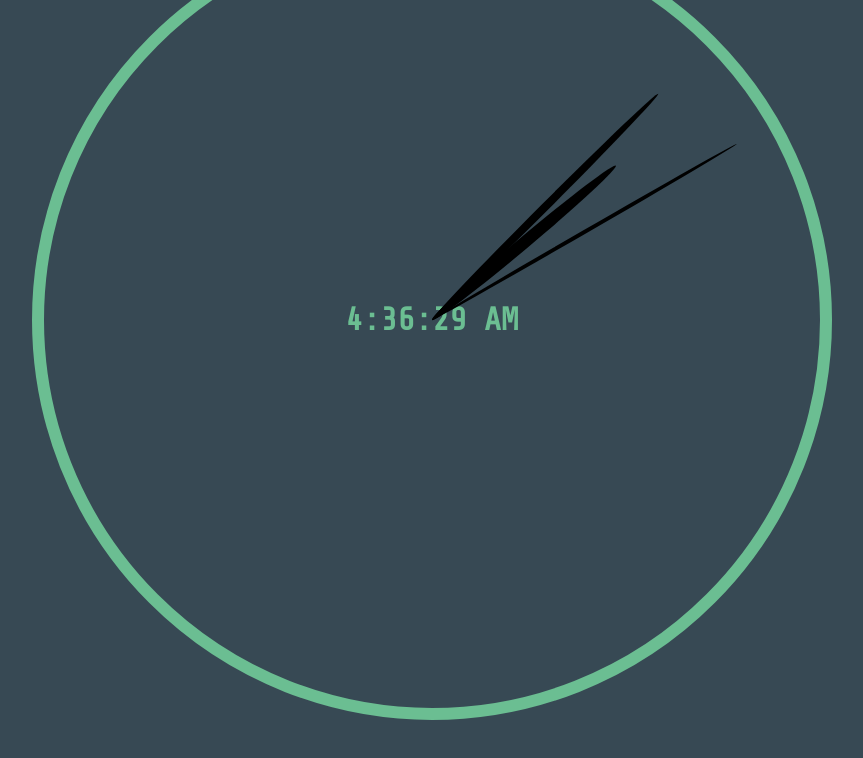
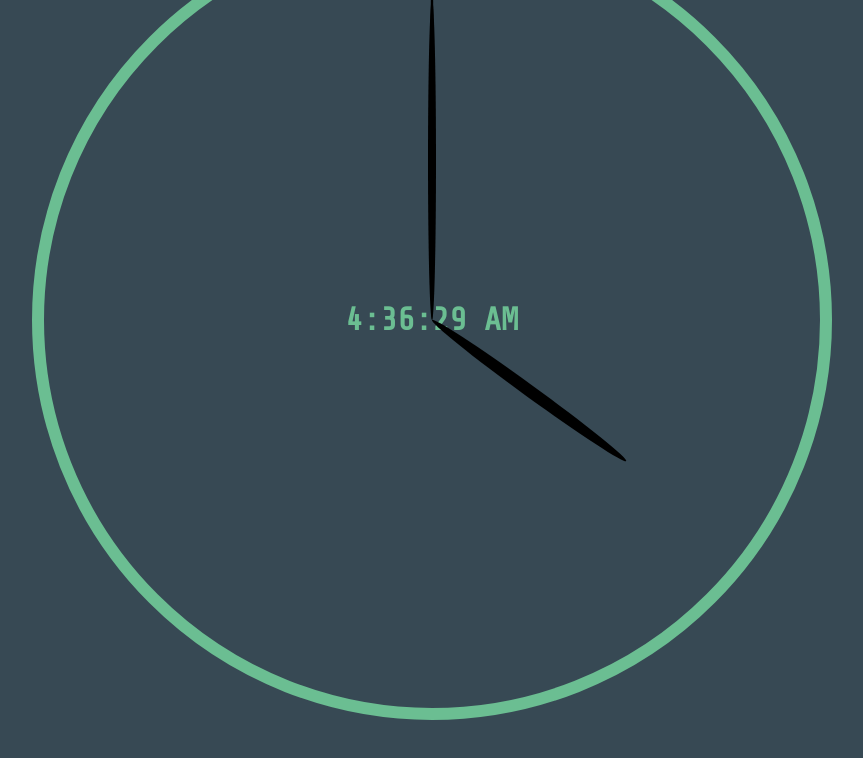
Before and after one commit to ChungGold/clock, a React (Create React App) app: page / in a window 1280 px wide. Shown: the top 758 px of the page, without its empty margins (208-1071 px from the left). Built offline with nearby package versions, Linux system fonts and the light colour scheme.

Commit message:
affixed algorithm to styling

```diff
--- a/src/clock.jsx
+++ b/src/clock.jsx
@@ -2,44 +2,48 @@ import React, {useState} from "react";
 import Timer from "./timer";
 
 function Clock() {
-//     setInterval(() => {
-//         let time = new Date().toLocaleTimeString().replace(/\D/g,'').split('');
+    // setInterval(() => {
+    //     let time = new Date().toLocaleTimeString().replace(/\D/g,'').split('');
 
-//         switch (time.length) {
-//             case 5:
-//                 setDeg({
-//                     hour: 'transform: translateZ('+(time[0])*30+(time[1]+time[2])*0.5+'deg)',
-//                     minute: 'transform: translateZ('+(time[1]+time[2])*6+'deg)',
-//                     second: 'transform: translateZ('+(time[3]+time[4])*6+'deg)'
-//                 });
-//                 break;
-//             case 6:
-//                 setDeg({
-//                     hour: 'transform: translateZ('+(300)+(time[1])*30+(time[2]+time[3])*0.5+'deg)',
-//                     minute: 'transform: translateZ('+(time[2]+time[3])*6+'deg)',
-//                     second: 'transform: translateZ('+(time[4]+time[5])*6+'deg)'
-//                 });
-//         }
-//     }, 1000);
+    //     switch (time.length) {
+    //         case 5:
+    //             setDeg({
+    //                 hour: transform: `rotateZ('+(time[0])*30+(time[1]+time[2])*0.5+'deg)`,
+    //                 minute: transform: `rotateZ('+(time[1]+time[2])*6+'deg)`,
+    //                 second: transform: `rotateZ('+(time[3]+time[4])*6+'deg)`
+    //             });
+    //             break;
+    //         case 6:
+    //             setDeg({
+    //                 const hour = { transform: `rotateZ('+(300)+(${time[1]})*30+(${time[2]}+${time[3]})*0.5+'deg')`}
+    //                 minute: transform: `rotateZ('+(time[2]+time[3])*6+'deg)`,
+    //                 second: transform: `rotateZ('+(time[4]+time[5])*6+'deg)`
+    //             });
+    //     }
+    // }, 1000);
 
-//     const arr = new Date().toLocaleTimeString().replace(/\D/g,'').split('');
+    // const arr = new Date().toLocaleTimeString().replace(/\D/g,'').split('');
 
-//     const [deg, setDeg] = useState({
-//         hour: '',
-//         minute: '',
-//         second: ''
-//     });
+    // const [deg, setDeg] = useState({
+    //     hour: '',
+    //     minute: '',
+    //     second: ''
+    // });
+
+let time = new Date().toLocaleTimeString().replace(/\D/g,'').split('').map(Number);
+
+let test = time[0]*30+time[1]+time[2]*0.5;
 
 const hour = {
-    transform: `rotateZ(50deg)`
+    transform: `rotateZ(${test}deg)`
 };
 
 const minute = {
-    transform: `rotateZ(45deg)`
+    transform: `rotateZ(360deg)`
 };
 
 const second = {
-    transform: `rotateZ(60deg)`
+    transform: `rotateZ(360deg)`
 };
 
     return (
```
